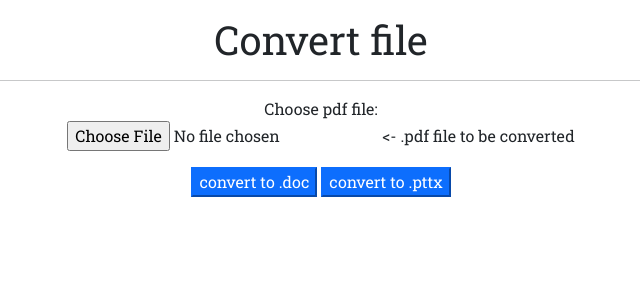
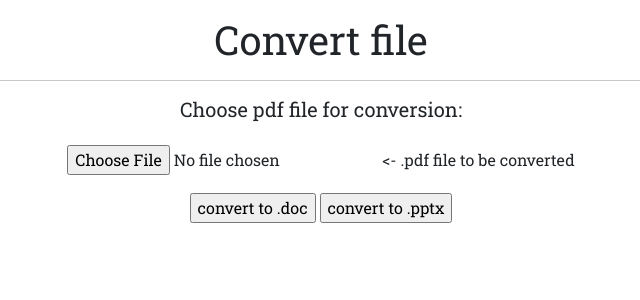
Before and after one commit to fuksja/pdf_to_doc, a Flask app: page /upload in a window 1280 px wide. Shown: the part 56-356 px from the top of the page, without its empty margins (319-959 px from the left). Run offline with Flask 2, Linux system fonts and the light colour scheme.

Commit message:
pdf to pptx conversion on one form added

```diff
--- a/app/static/css/style.css
+++ b/app/static/css/style.css
@@ -3,7 +3,10 @@
   font-family: 'Roboto', sans-serif;
   font-family: 'Roboto Slab', serif;
 }
-
+.button {
+background-color: #0A85FF;
+color:#FFFFFF;
+}
 .body {
     margin: 10px;
     font-family: 'Roboto', sans-serif;
--- a/app/templates/public/upload.html
+++ b/app/templates/public/upload.html
@@ -11,21 +11,27 @@
                         <h1>Convert file</h1>
 			<hr>
 
-			<form action="/upload" method="POST" enctype="multipart/form-data">
+			<form method="POST" action="/upload" enctype="multipart/form-data">
+
+
 
 				<div class="form-group">
-					<label> Choose pdf file:</label>
+					<label><h5> Choose pdf file for conversion:</h5></label>
+					<p>
 					<div class="custom file">
 					<input type="file" class="custom-file-input" name="pdf" id="pdf">
-					<label class="custom-file-label" for="pdf">       <- .pdf file to be converted</label>
-					<p>
+					<label class="custom-file-label" for="pdf"><h6>       <- .pdf file to be converted</h6></label>
+					<p></p>
 					</div>
+					<div>
+                                	<input type="submit" name="submit_button" value="convert to .doc" />
+                                	<input type="submit" name="submit_button" value="convert to .pptx" />
+                        		</div>
 				</div>
-				<button onclick= "converttodoc('{{ request.url }}')" id="converttodoc_btn" class="bth btn-primary">convert to .doc</button>
-				<button onclick= "converttopttx('{{ request.url }}')" id="converttopttx_btn" class="bth btn-primary">convert to .pttx</button>
-			</form>
-                </div>
-        </div>
+			</form>																							</form>
+
+		</div>
+	</div>
 </div>
 
 
--- a/app/views.py
+++ b/app/views.py
@@ -60,19 +60,17 @@ def convert_pdf_to_doc(input_file, output_file):
 	print("Output saved")
 
 def convert_to_pptx(input_file, output_file):
-	list_files = subprocess.run(["pdf2pptx", "input_file",  "-o output_file"])
+	list_files = subprocess.run(["pdf2pptx", "input_file",  "output_file"])
 	print("pptx created")
 
 @app.route ("/upload", methods=["GET", "POST"])
 def upload():
 	if request.method == "POST":
-
-		if request.files:
+		if request.form.get('submit_button') == 'convert to .doc':
 
 			if not  allowed_filesize(request.content_length):
 				print("File exceeded maximum size")
 				return redirect(request.url)
-
 			pdf = request.files["pdf"]
 
 			if pdf.filename == "":
@@ -90,11 +88,26 @@ def upload():
 				output_file = filename.split(".")[0]+".doc"
 				output_path = os.path.join(app.config["CLIENT_DOCS"], output_file)
 				convert_pdf_to_doc(input_path, output_path)
-				print("File converted")
+				print("File converted to doc")
 
 				return redirect("/get-doc/{}".format(output_file))
+			return render_template("public/upload.html")
 
-	return render_template("public/upload.html")
+		elif request.form.get('submit_button') == 'convert to .pptx':
+			pdf = request.files["pdf"]
+			filename = secure_filename(pdf.filename)
+			input_path = os.path.join(app.config["PDF_UPLOADS"], filename)
+			output_file = filename.split(".")[0]+".pptx"
+			output_path = os.path.join(app.config["CLIENT_DOCS"], output_file)
+			convert_to_pptx(input_path, output_path)
+			print("File converted to pptx")
+			return redirect("/get-doc/{}".format(output_file))
+			return render_template("public/upload.html")
+
+		else:
+			return redirect(request.url)
+	elif  request.method == 'GET':
+		return render_template("public/upload.html")
 
 @app.route ("/get-doc/<doc_name>")
 def get_doc(doc_name):
```
